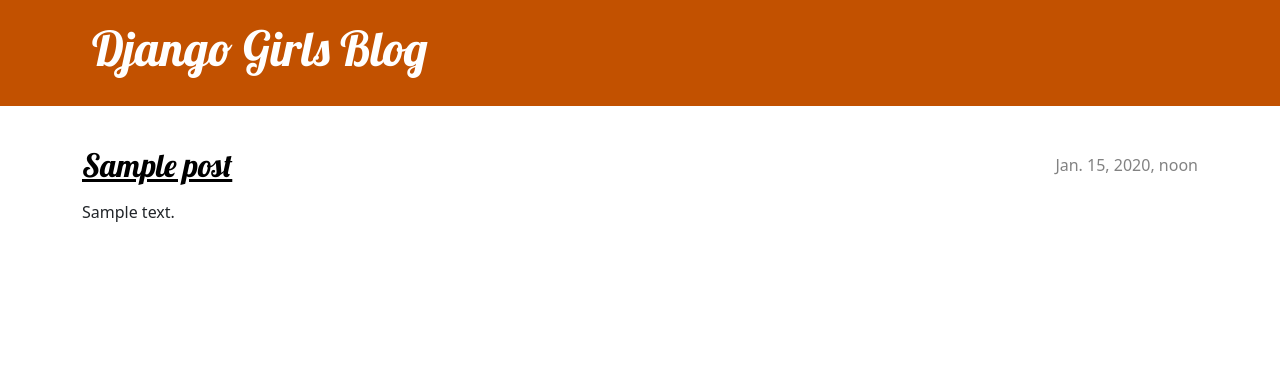
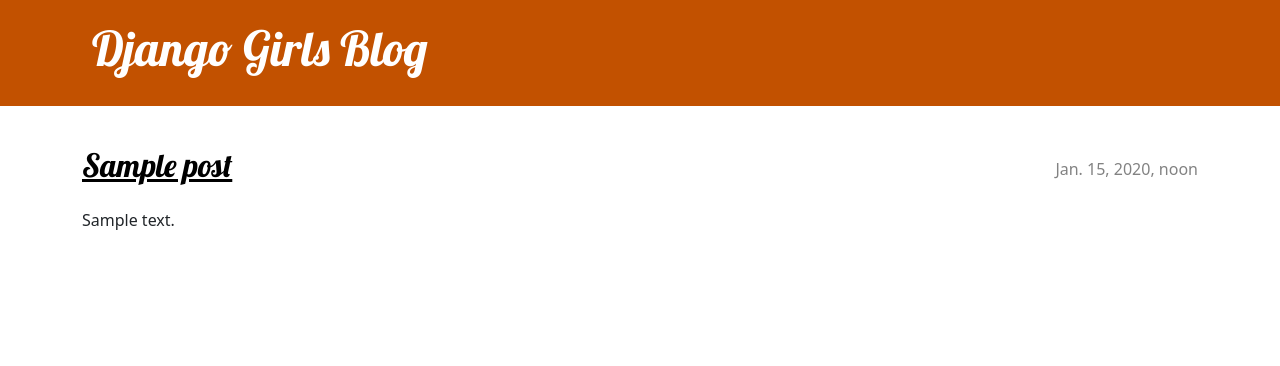
Before and after one commit to paatre/djangogirls, a Django app: page / in a window 1280 px wide. Shown: the top 366 px of the page. Run offline with Django 3.2, Linux system fonts and the light colour scheme; tables that the repository leaves empty hold one stand-in row (values such as "Sample post").

Commit message:
Add flexbox for post title and date.

```diff
--- a/blog/static/css/blog.css
+++ b/blog/static/css/blog.css
@@ -53,25 +53,23 @@
   margin-bottom: 70px;
 }
 
-.post h2 {
+.post .post-info {
+  display: flex;
+  justify-content: space-between;
+  align-items: center;
   margin-bottom: 16px;
 }
 
-.post h2 a,
-.post h2 a:visited {
+.post .post-info h2 a,
+.post .post-info h2 a:visited {
   color: #000000;
 }
 
-.post > .published-date-container {
-  padding: 7px 0;
-}
-
-.post > aside {
+.post .post-info aside {
+  display: flex;
+  align-items: center;
   float: right;
-}
-
-.post > aside > a {
-  margin-left: 16px;
+  gap: 16px;
 }
 
 .btn-secondary,
--- a/blog/templates/blog/post_detail.html
+++ b/blog/templates/blog/post_detail.html
@@ -1,5 +1,7 @@
 {% extends 'blog/base.html' %} {% block content %}
 <article class="post">
+  <div class="post-info">
+    <h2>{{ post.title }}</h2>
     <aside class="actions">
       {% if post.published_date %}
         <time class="date"> {{ post.published_date }} </time>
@@ -10,7 +12,7 @@
         </a>
       {% endif %}
     </aside>
-  <h2>{{ post.title }}</h2>
+  </div>
   <p>{{ post.text|linebreaksbr }}</p>
 </article>
 {% endblock %}
--- a/blog/templates/blog/post_list.html
+++ b/blog/templates/blog/post_list.html
@@ -3,16 +3,18 @@
 {% block content %}
     {% for post in posts %}
         <article class="post">
+          <div class="post-info">
+            <h2>
+              <a href="{% url 'post_detail' pk=post.pk %}">
+                {{ post.title }}
+              </a>
+            </h2>
             <aside class="published-date-container">
               <time class="date">
                   {{ post.published_date }}
               </time>
             </aside>
-            <h2>
-              <a href="{% url 'post_detail' pk=post.pk %}">
-                {{ post.title }}
-              </a>
-            </h2>
+          </div>
             <p>{{ post.text|linebreaksbr }}</p>
         </article>
     {% endfor %}
```
Lines whose indentation alone changed are shown as unchanged.
